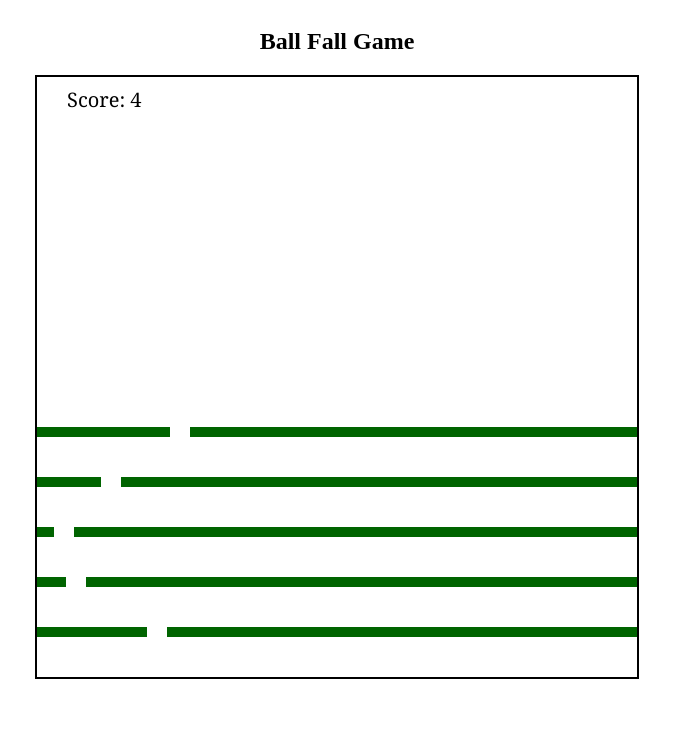
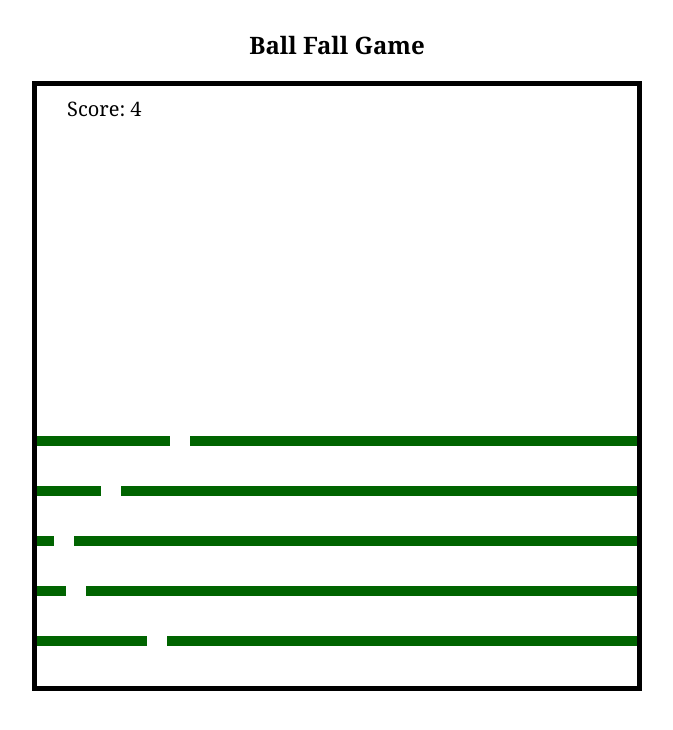
Before and after one commit to mmeurer00/ballFallGame, a plain HTML site: page index.html in a window 1280 px wide. Shown: the whole page, without its empty margins (303-976 px from the left). Drawn offline with Linux system fonts and the light colour scheme.

Commit message:
change alt text

```diff
--- a/index.html
+++ b/index.html
@@ -9,14 +9,14 @@
     <section style="display: flex; justify-content: center">
       <div>
         <center>
-            <h1>Ball Fall Game</h1>
+            <h1 style="font-family: Georgia, 'Times New Roman', Times, serif">Ball Fall Game</h1>
         </center>
         <canvas
           id="canvas"
           height="600"
           width="600"
-          style="border: 2px solid black"
-          >Heyyy canvas is not supported</canvas
+          style="border: 5px solid black"
+          >Canvas is not supported</canvas
         >
       </div>
     </section>
```
